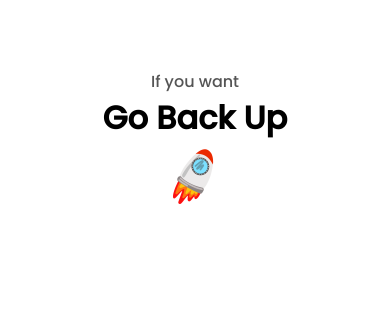
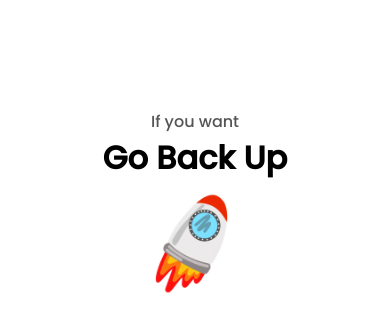
Before and after one commit to Sunnynothere/Portfolio-Web-Developer, a plain HTML site: page index.html in a window 390 px wide. Shown: the part 4911-5243 px from the top of the page. Drawn offline with Linux system fonts and the light colour scheme.

Commit message:
rocket-responsive

```diff
--- a/mediaqueries.css
+++ b/mediaqueries.css
@@ -49,6 +49,13 @@
 
     .about-containers {
         margin-top: 0;
+    }
+}
+
+@media screen and (max-width: 900px) {
+    .rocket {
+        width: 26%;
+        height: auto;
     }
 }
 
@@ -118,4 +125,13 @@
     .text-container {
         text-align: center;
     }
+
+    .rocket-div {
+        padding-top: 40px;
+    }
+
+    .rocket {
+        width: 32%;
+        height: auto;
+    }
 }
```
